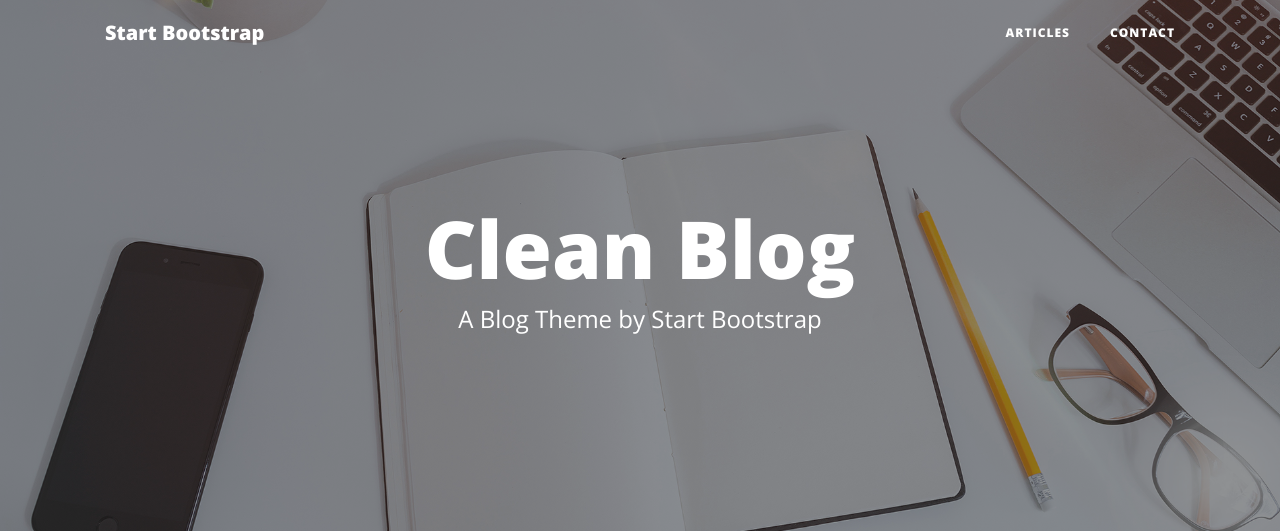
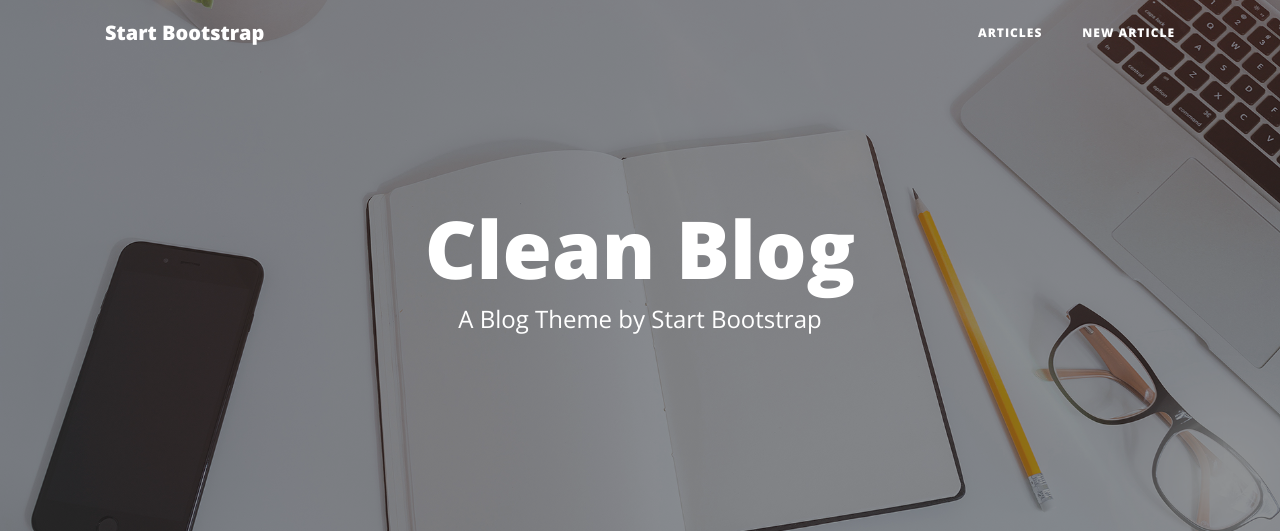
Before and after one commit to IvyGH/blog, a Django app: page /articles/ in a window 1280 px wide. Shown: the top 531 px of the page. Run offline with Django 3.2, Linux system fonts and the light colour scheme; data comes from the database, SQL or seed files in the repository; some libraries are stand-ins or nearby versions.

Commit message:
Edited nav item

```diff
--- a/blog/templates/base.html
+++ b/blog/templates/base.html
@@ -29,7 +29,7 @@
   <!-- Navigation -->
   <nav class="navbar navbar-expand-lg navbar-light fixed-top" id="mainNav">
     <div class="container">
-      <a class="navbar-brand" href="index.html">Start Bootstrap</a>
+      <a class="navbar-brand" href="{% url 'articles' %}">Start Bootstrap</a>
       <button class="navbar-toggler navbar-toggler-right" type="button" data-toggle="collapse" data-target="#navbarResponsive" aria-controls="navbarResponsive" aria-expanded="false" aria-label="Toggle navigation">
         Menu
         <i class="fas fa-bars"></i>
@@ -40,7 +40,7 @@
             <a class="nav-link" href="{% url 'articles' %}">Articles</a>
           </li>
           <li class="nav-item">
-            <a class="nav-link" href="contact.html">Contact</a>
+            <a class="nav-link" href="{% url 'create_article' %}">New article</a>
           </li>
         </ul>
       </div>
```
